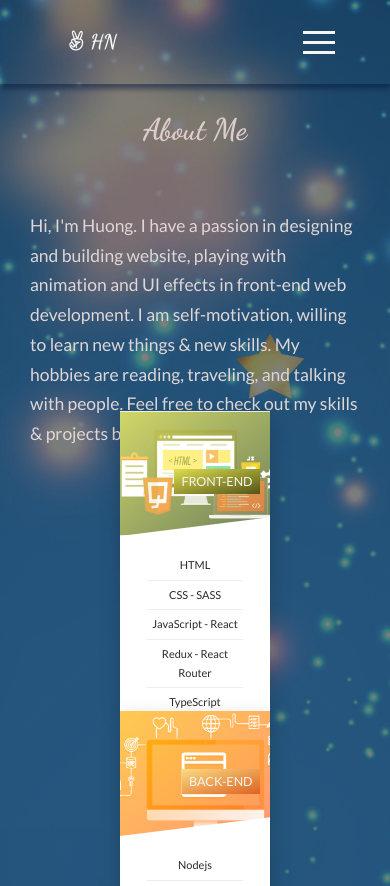
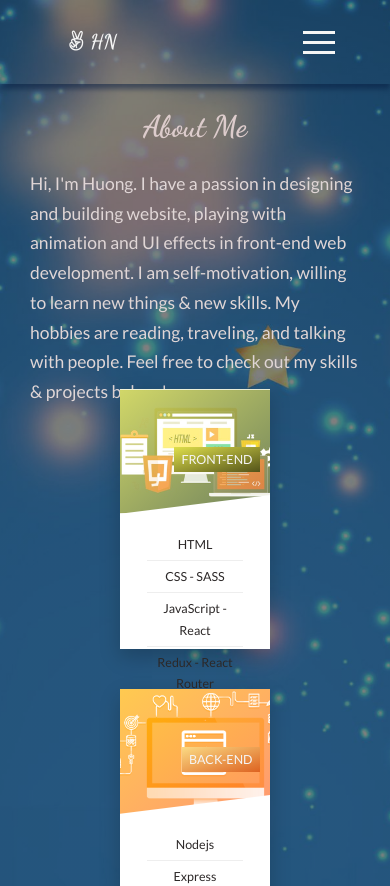
Before and after one commit to huongnguyen1709/my-porfolio-react, a React (Create React App) app: page /about in a window 390 px wide. Shown: the top 886 px of the page. Built offline with nearby package versions, Linux system fonts and the light colour scheme.

Commit message:
modify responsive about page

```diff
--- a/src/sass/layout/_layout.scss
+++ b/src/sass/layout/_layout.scss
@@ -47,7 +47,7 @@
   }
 
   @media only screen and (max-width: $bp-extra-small) {
-    grid-template-rows: 15vh 40rem repeat(4, 60rem);
+    grid-template-rows: 10vh 40rem repeat(4, 60rem);
     grid-template-columns: none;
   }
 }
--- a/src/sass/sections/_about.scss
+++ b/src/sass/sections/_about.scss
@@ -9,7 +9,6 @@
   @media only screen and (max-width: $bp-extra-small) {
     grid-column: auto;
     font-size: 6rem;
-    margin: 4rem auto 0 auto;
   }
 }
 
@@ -39,6 +38,7 @@
 
   @media only screen and (max-width: $bp-extra-small) {
     width: 30rem;
+    height: 52rem;
     margin: auto;
   }
 
@@ -222,7 +222,7 @@
       }
 
       @media only screen and (max-width: $bp-extra-small) {
-        font-size: 2.2rem;
+        font-size: 2.5rem;
       }
     }
   }
```
